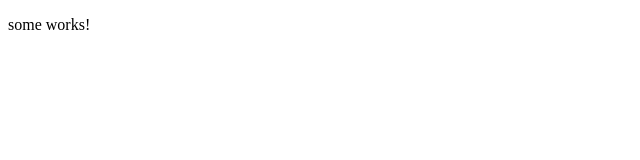
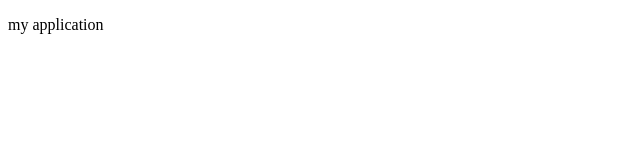
Before and after one commit to ringtail003/learn-angular-di, an Angular app: page / in a window 1280 px wide. Shown: the top 160 px of the page, without its empty margins (0-640 px from the left). Built offline with nearby package versions, Linux system fonts and the light colour scheme.

Commit message:
コンポーネントに注入

```diff
--- a/src/app/component/some/some.component.html
+++ b/src/app/component/some/some.component.html
@@ -1 +1 @@
-<p>some works!</p>
+<p>{{title}}</p>
--- a/src/app/component/some/some.component.ts
+++ b/src/app/component/some/some.component.ts
@@ -1,4 +1,5 @@
-import { Component, OnInit } from '@angular/core';
+import { Component, OnInit, Inject } from '@angular/core';
+import { APP_CONFIG, AppConfig } from 'src/app/tokens/app-config';
 
 @Component({
   selector: 'some',
@@ -6,8 +7,13 @@ import { Component, OnInit } from '@angular/core';
   styleUrls: ['./some.component.scss']
 })
 export class SomeComponent implements OnInit {
+  title: string = null;
 
-  constructor() { }
+  constructor(
+    @Inject(APP_CONFIG) appConfig: AppConfig,
+  ) {
+    this.title = appConfig.title;
+  }
 
   ngOnInit() {
   }
```
Also changed, not shown: 1 other file (tests, documents, lock files or other folders).
